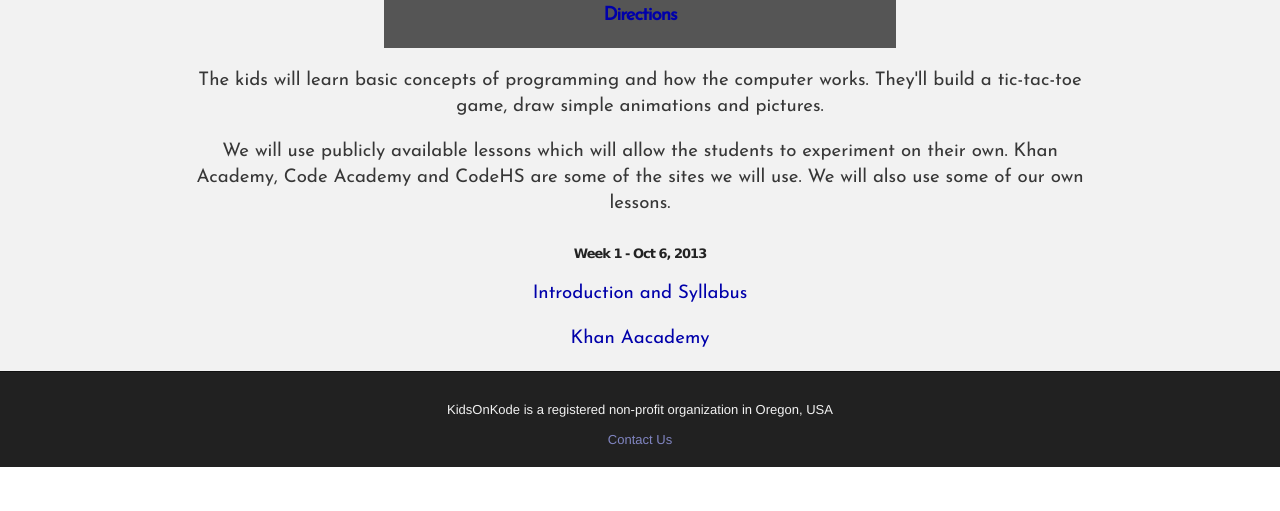
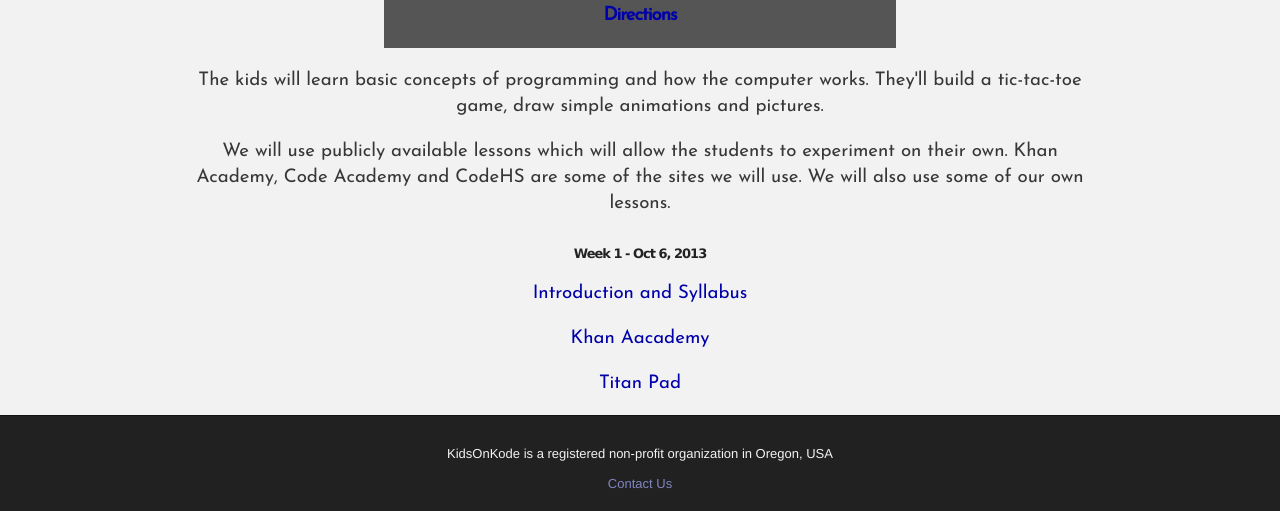
Before and after one commit to kidsonkode/kidsonkode.github.io, a Jekyll site: the page built from index.html, in a window 1280 px wide. Shown: the part 808-1319 px from the top of the page. Built offline with Jekyll 4.4.1, drawn with Linux system fonts in a browser that asks for light colours; nearby versions of some CDN libraries; Markdown is read by kramdown in place of the engine named in the settings; before the commit the page ends 1275 px from its top, so only the background shows below that.

Commit message:
add Titan pad

```diff
--- a/index.html
+++ b/index.html
@@ -18,11 +18,8 @@ title: Kids On Kode
     We will use publicly available lessons which will allow the students to experiment on their own.  Khan Academy, Code Academy and CodeHS are some of the sites we will use.  We will also use some of our own lessons.
   </p>
   <h2>Week 1 - Oct 6, 2013</h2>
-  <p>
-    <a href="https://github.com/kidsonkode/kidsonkode.github.io/raw/master/docs/Syllabus.pdf">Introduction and Syllabus</a>
-  </p>
-  <p>
-    <a href="https://www.khanacademy.org">Khan Aacademy</a>
-  </p>
+  <p> <a href="https://github.com/kidsonkode/kidsonkode.github.io/raw/master/docs/Syllabus.pdf">Introduction and Syllabus</a> </p>
+  <p> <a href="https://www.khanacademy.org">Khan Aacademy</a> </p>
+  <p> <a href="http://titanpad.com/TxZ3zpQsBo">Titan Pad</a></p>
 
 </div>
```
Also changed, not shown: 1 other file.
